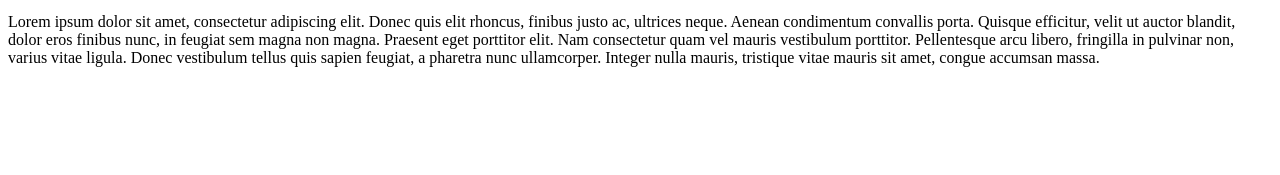
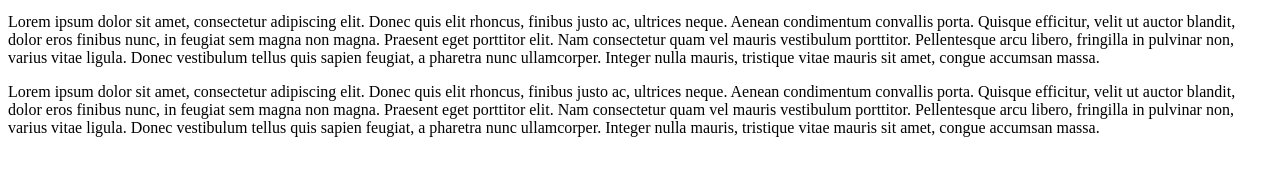
Before and after one commit to MPN69/GHPages, a plain HTML site: page index.html in a window 1280 px wide. Shown: the part 137-312 px from the top of the page. Drawn offline with Linux system fonts and the light colour scheme.

Commit message:
Index.html para secundaria

```diff
--- a/index.html
+++ b/index.html
@@ -22,5 +22,12 @@
         Pellentesque arcu libero, fringilla in pulvinar non, varius vitae ligula. Donec vestibulum tellus quis sapien
         feugiat, a pharetra nunc ullamcorper. Integer nulla mauris, tristique vitae mauris sit amet, congue accumsan massa.
     </p>
+    <p>
+        Lorem ipsum dolor sit amet, consectetur adipiscing elit. Donec quis elit rhoncus, finibus justo ac, ultrices neque.
+        Aenean condimentum convallis porta. Quisque efficitur, velit ut auctor blandit, dolor eros finibus nunc, in feugiat
+        sem magna non magna. Praesent eget porttitor elit. Nam consectetur quam vel mauris vestibulum porttitor.
+        Pellentesque arcu libero, fringilla in pulvinar non, varius vitae ligula. Donec vestibulum tellus quis sapien
+        feugiat, a pharetra nunc ullamcorper. Integer nulla mauris, tristique vitae mauris sit amet, congue accumsan massa.
+    </p>
 </body>
 </html>
```
